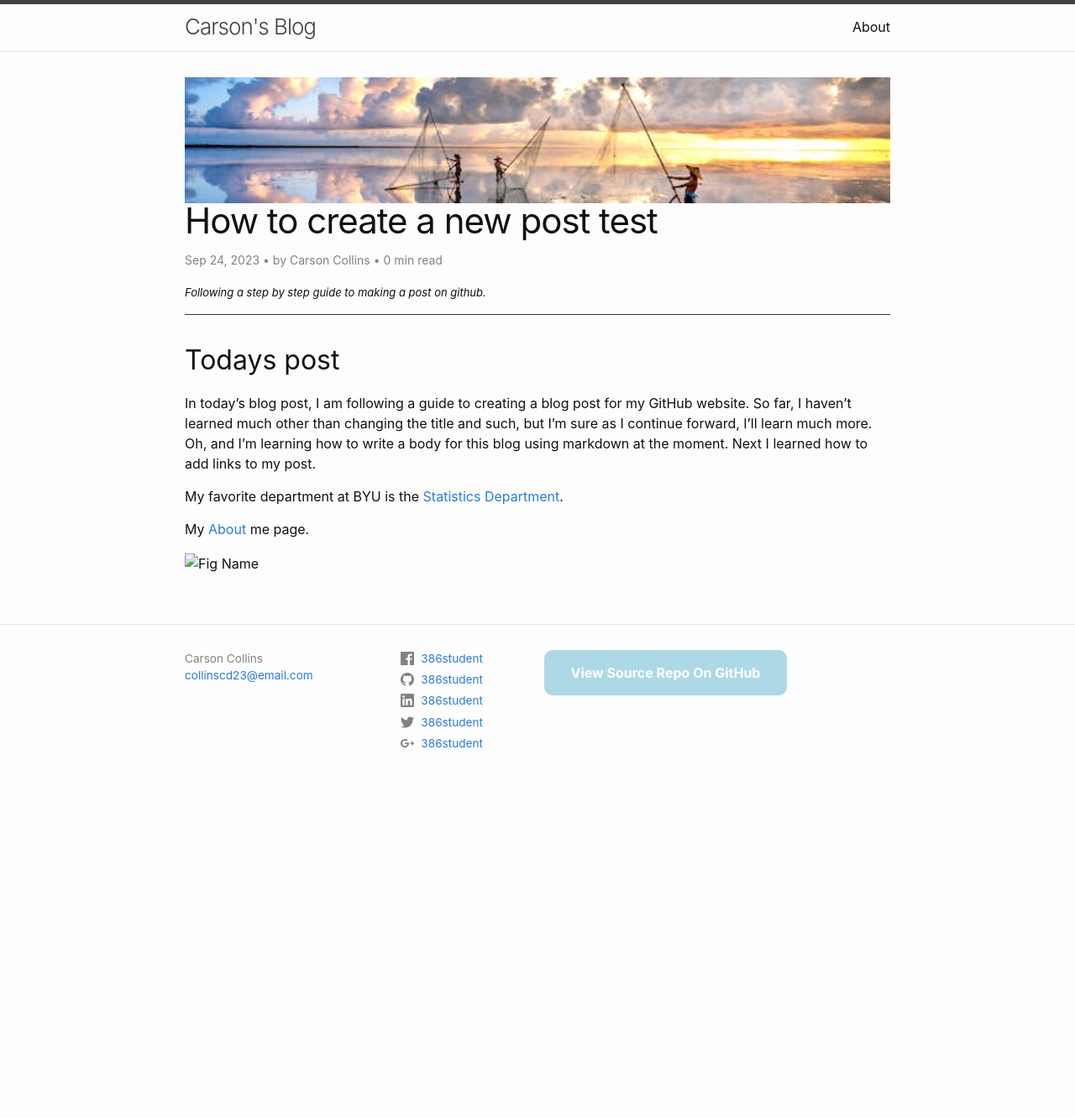
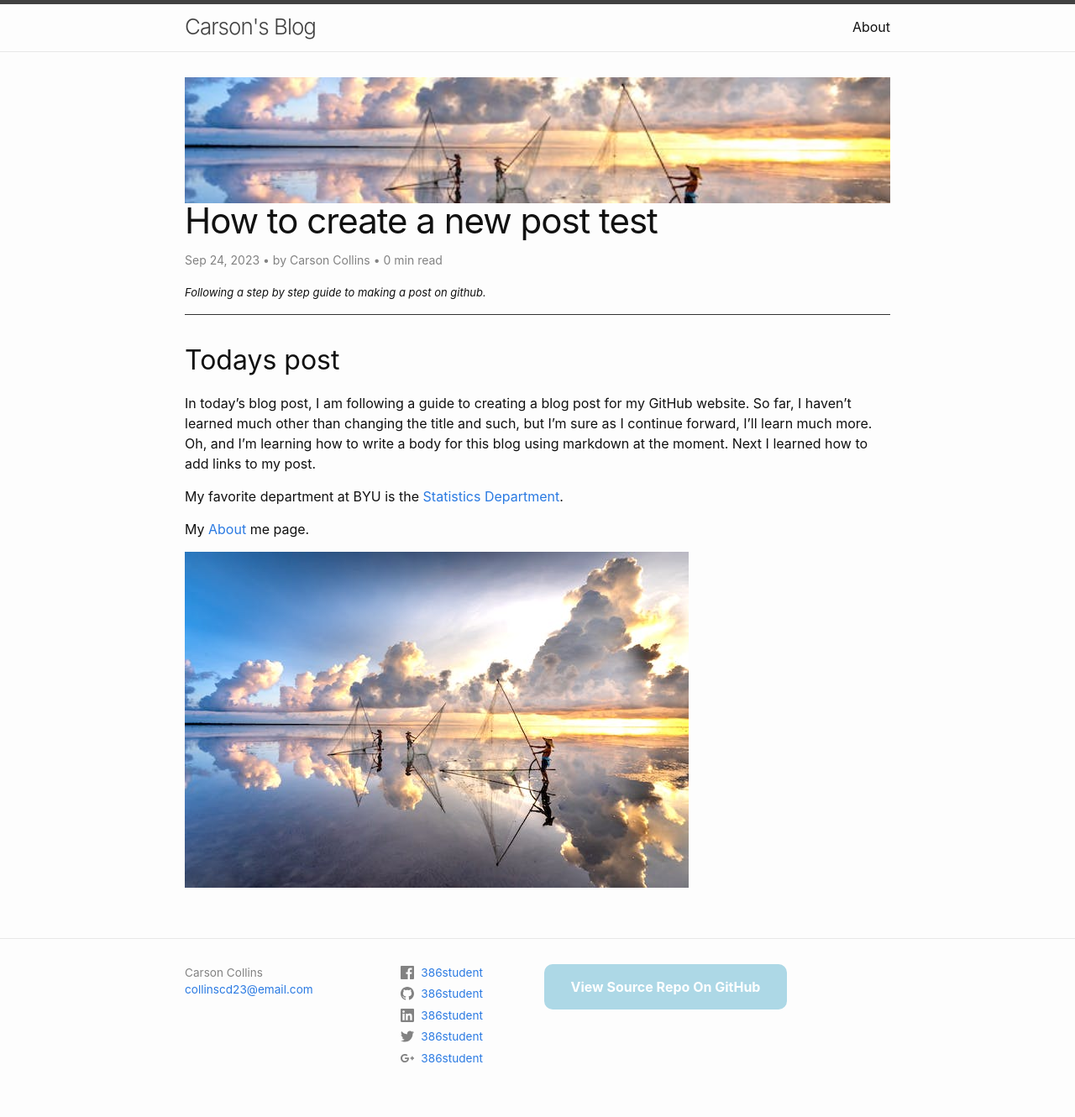
Before and after one commit to collinscd23/collinscd23.github.io, a Jekyll site: the page built from _posts/2023-09-24-How-to-create-a-post-test.md, in a window 1280 px wide. Shown: the whole page at 84% size. Built offline with Jekyll 4.4.1, drawn with Linux system fonts in a browser that asks for light colours; comment, search, counter and statistics services are not loaded; before the commit the page ends 956 px from its top, so only the background shows below that.

Commit message:
Update 2023-09-24-How-to-create-a-post-test.md

```diff
--- a/_posts/2023-09-24-How-to-create-a-post-test.md
+++ b/_posts/2023-09-24-How-to-create-a-post-test.md
@@ -13,4 +13,4 @@ My favorite department at BYU is the [Statistics Department](https://statistics.
 
 My [About]({{site.url}}/{{site.baseurl}}/about) me page.
 
-![Fig Name](images/lakeview.jpeg)
+![Fig Name](/assets/images/lakeview.jpeg)
```
